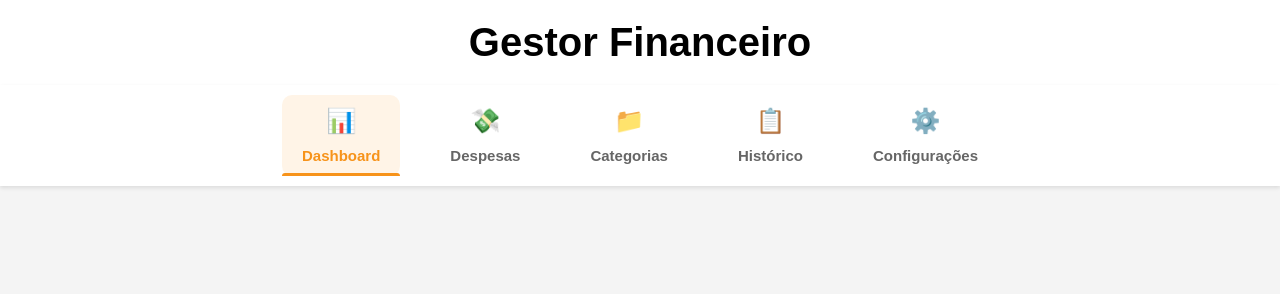
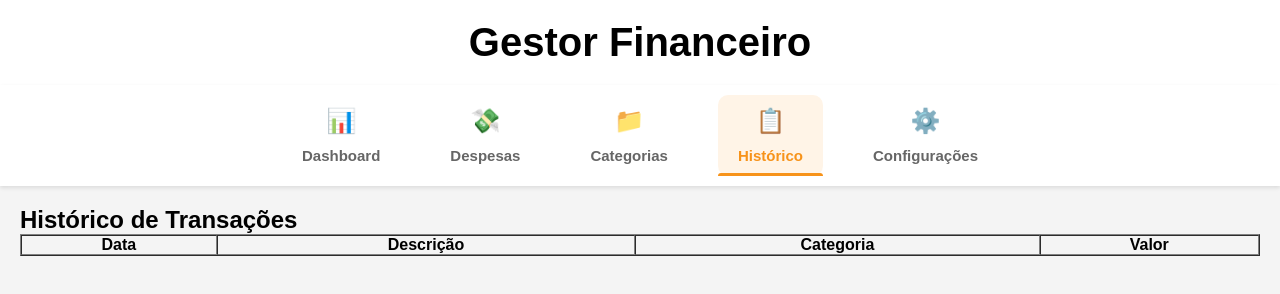
Before and after one commit to Maky189/Gestor-Financeiro-Frontend, a plain HTML site: page templates/historico.html in a window 1280 px wide. Drawn offline with Linux system fonts and the light colour scheme.

Commit message:
Refiz o historico

```diff
--- a/templates/historico.html
+++ b/templates/historico.html
@@ -23,7 +23,7 @@
         <!-- NAVEGAÇÃO MOVIDA PARA CIMA (LOGO APÓS HEADER) -->
         <!-- ============================================ -->
         <nav class="top-nav">
-        <a href="index.html" class="nav-item active">
+        <a href="index.html" class="nav-item">
             <span class="nav-icon">📊</span>
             <span class="nav-label">Dashboard</span>
         </a>
@@ -35,7 +35,7 @@
             <span class="nav-icon">📁</span>
             <span class="nav-label">Categorias</span>
         </a>
-        <a href="historico.html" class="nav-item">
+        <a href="historico.html" class="nav-item active">
             <span class="nav-icon">📋</span>
             <span class="nav-label">Histórico</span>
         </a>
@@ -47,24 +47,22 @@
         <!-- ============================================ -->
 
 
-        <footer class="mb-5">
-            <form action="https://validator.w3.org/check" class="text-center" enctype="multipart/form-data" method="post" target="_blank">
-                <input name="doctype" type="hidden" value="HTML5">
-                <input name="fragment" type="hidden">
-            </form>
-            <script>
-                document.addEventListener('DOMContentLoaded', function() {
+       <section style="padding: 20px;">
+        <h2>Histórico de Transações</h2>
+         <table border="1" width="100%" cellspacing="0" cellpadding="8">
+            <thead>
+                <tr>
+                    <th>Data</th>
+                    <th>Descrição</th>
+                    <th>Categoria</th>
+                    <th>Valor</th>
+                </tr>
+            </thead>
+            <tbody>
 
-                    const html = '<!DOCTYPE ' +
-                    document.doctype.name +
-                    (document.doctype.publicId ? ' PUBLIC "' + document.doctype.publicId + '"' : '') +
-                    (!document.doctype.publicId && document.doctype.systemId ? ' SYSTEM' : '') +
-                    (document.doctype.systemId ? ' "' + document.doctype.systemId + '"' : '') +
-                    '>\n' + document.documentElement.outerHTML;
-                    document.querySelector('form[action="https://validator.w3.org/check"] > input[name="fragment"]').value = html;
-                });
-            </script>
-        </footer>
+            </tbody>
+         </table>
+       </section>
 
     </body>
 
```
